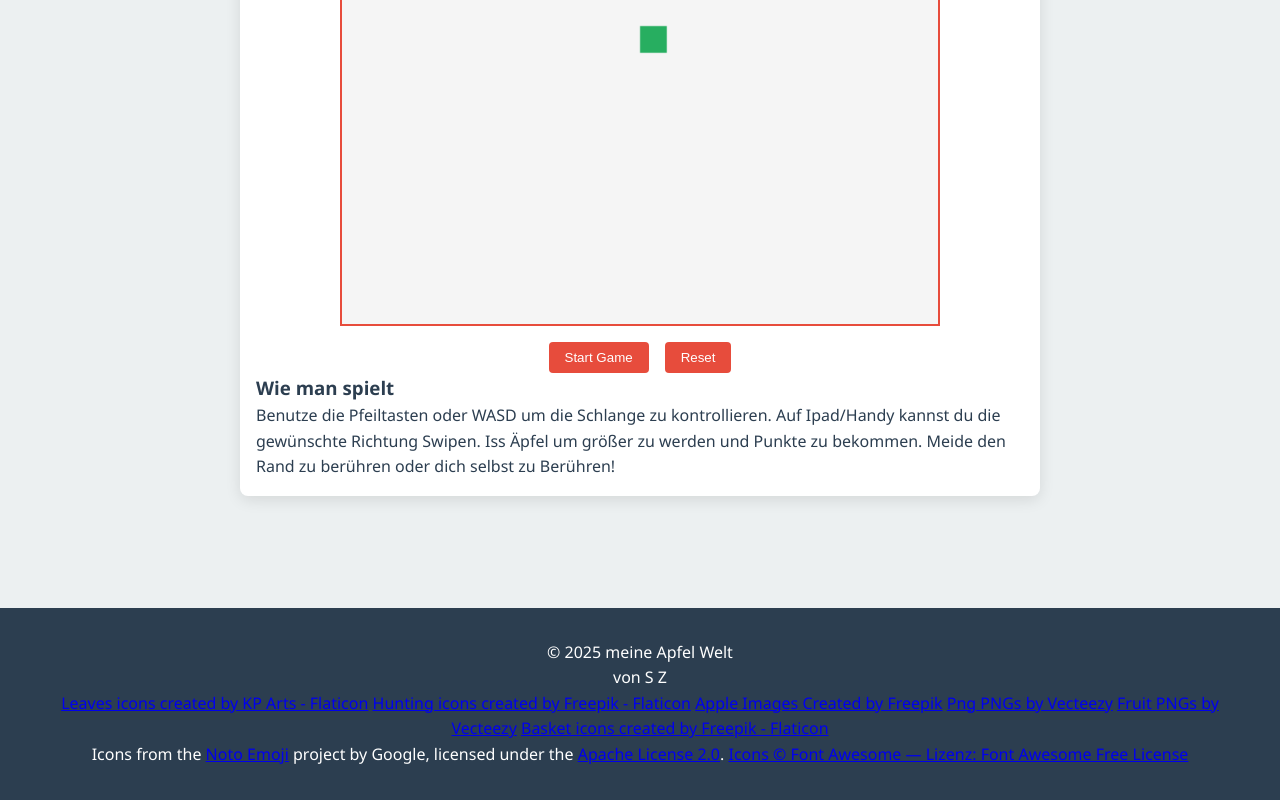
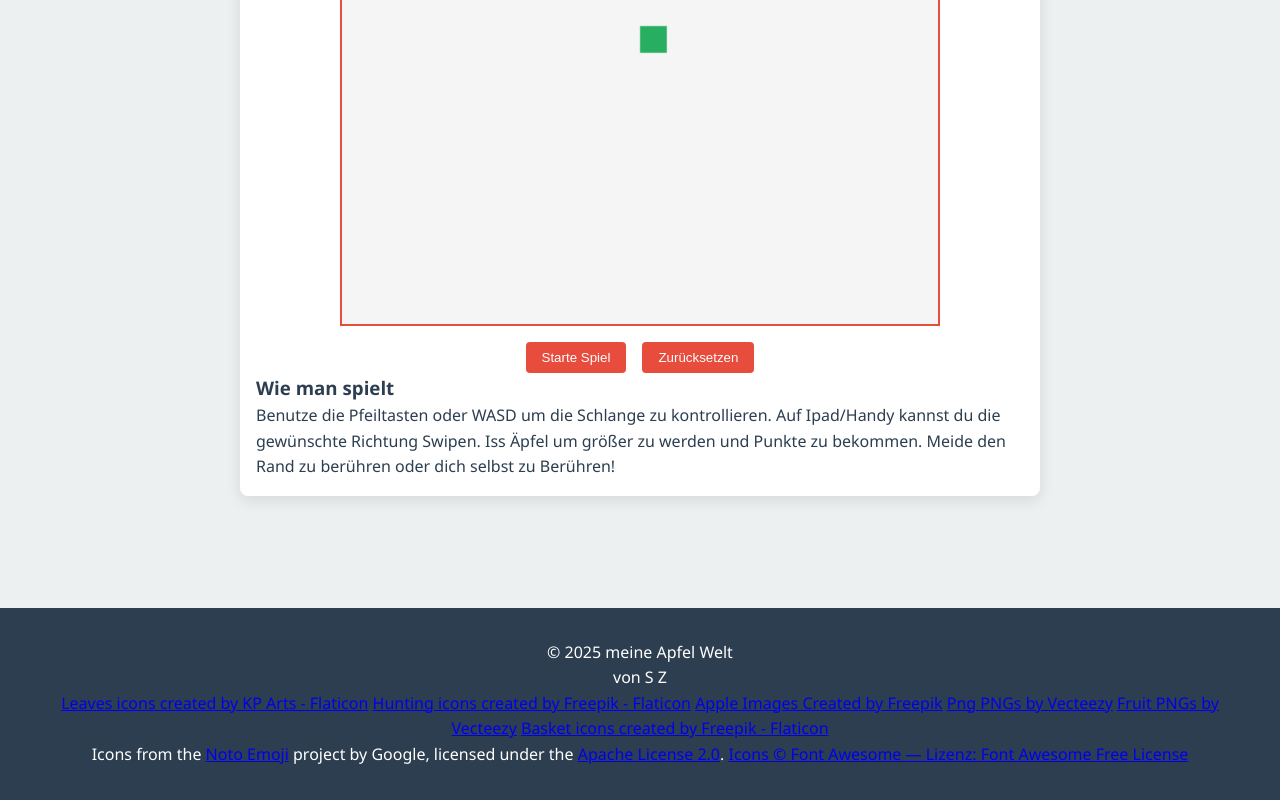
Before and after one commit to NotShayan42/Meine-ApfelWelt, a website: page snake.html in a window 1280 px wide. Shown: the part 696-1496 px from the top of the page. Drawn offline with Linux system fonts and the light colour scheme; sample sign-in values are in the browser's storage.

Commit message:
Grammar patch snake.html

```diff
--- a/snake.html
+++ b/snake.html
@@ -38,8 +38,8 @@
         <div class="score">Score: <span id="score">0</span></div>
         <canvas id="gameCanvas" class="game-canvas snake-canvas" width="400" height="400"></canvas>
         <div class="game-controls">
-          <button id="startBtn" class="game-btn-control">Start Game</button>
-          <button id="resetBtn" class="game-btn-control">Reset</button>
+          <button id="startBtn" class="game-btn-control">Starte Spiel</button>
+          <button id="resetBtn" class="game-btn-control">Zurücksetzen</button>
         </div>
         <div class="instructions">
           <h3>Wie man spielt</h3>
```
